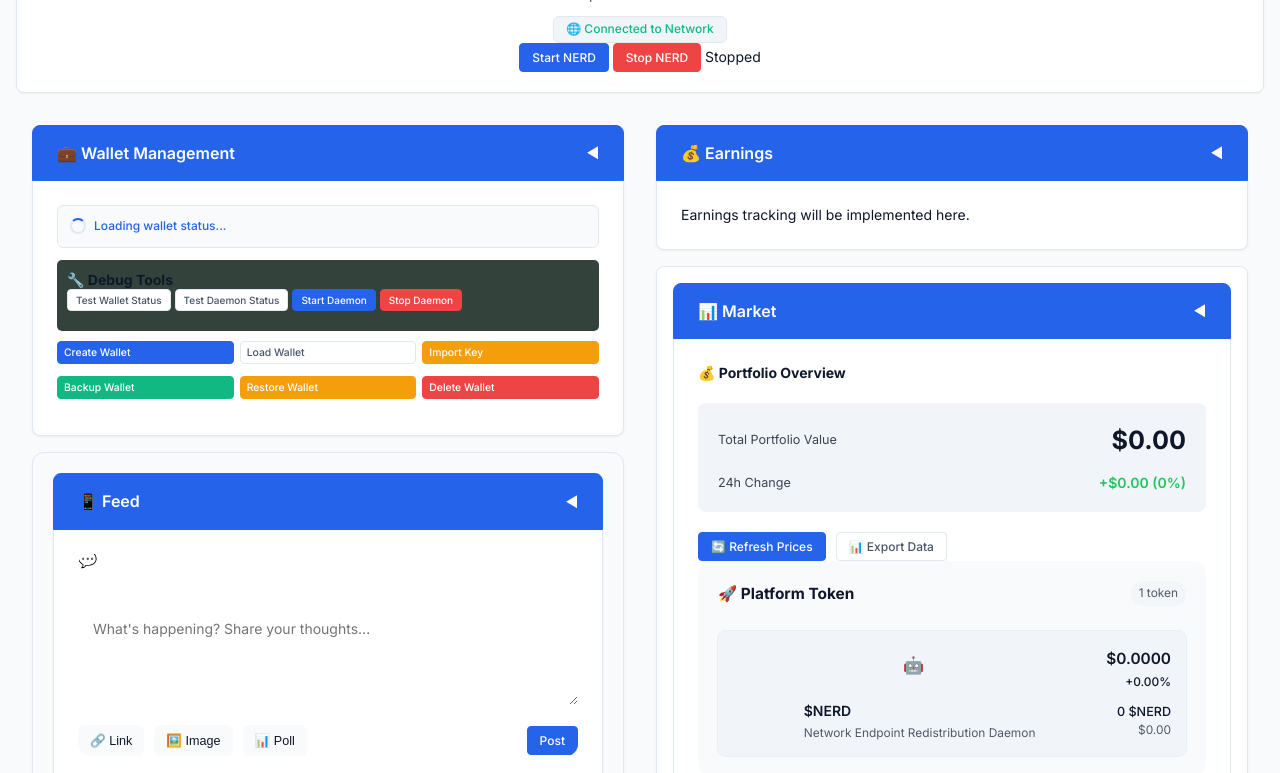
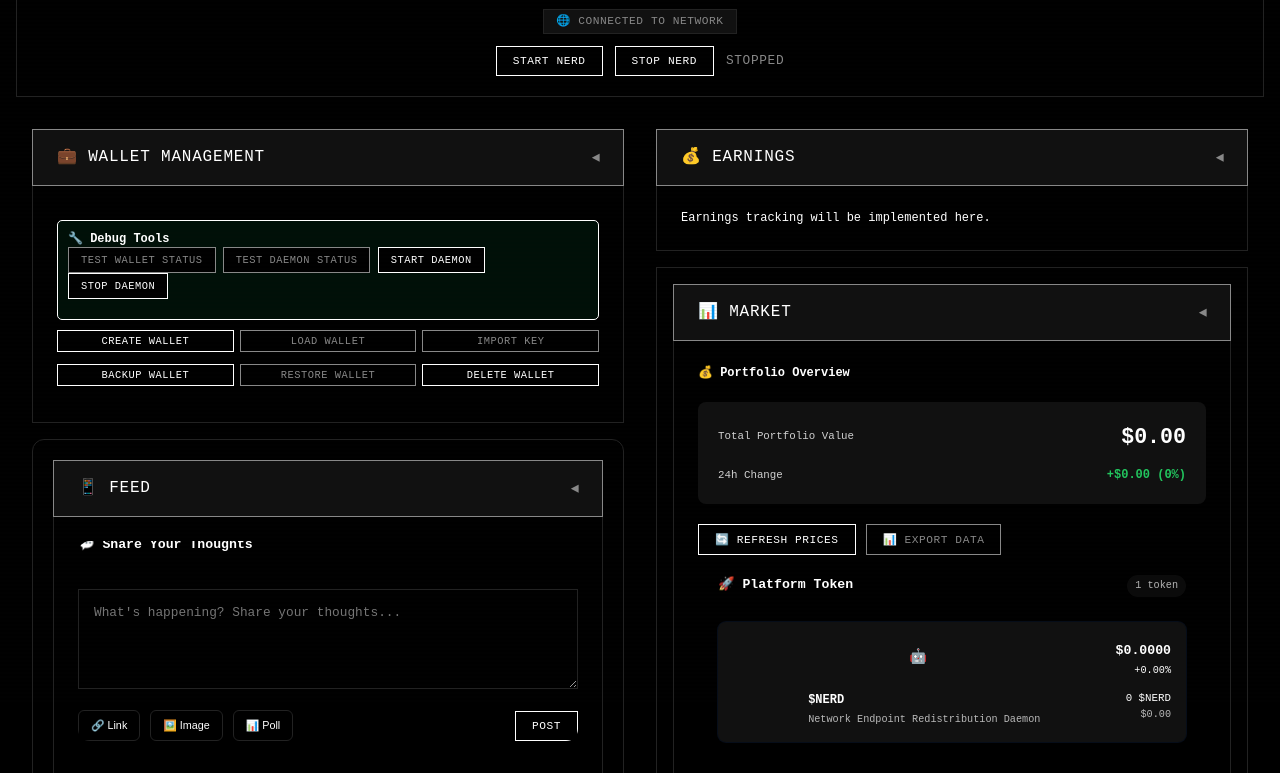
Before and after one commit to b0ase/nerd, an Electron app: page src/index.html in a window 1280 px wide. Shown: the part 96-869 px from the top of the page. Drawn offline with Linux system fonts and the light colour scheme.

Commit message:
Fix UI: Clean minimal dark theme with visible text and working collapsible sections
- Removed broken 'Loading wallet status...' element
- Applied v3xv0id-inspired minimal design with Courier Prime font
- Fixed text visibility issues in collapsible sections
- Updated color scheme to pure black (#000000) with white text
- Added subtle scan lines effect for cyber aesthetic
- Fixed all form inputs and buttons with proper contrast
- Made collapsible tabs functional with proper hover states
- Clean monospace typography throughout interface

```diff
--- a/src/index.html
+++ b/src/index.html
@@ -29,18 +29,15 @@
                         <span class="collapse-toggle">▼</span>
                     </div>
                     <div class="section-content" id="wallet-content">
-                        <div class="wallet-status" id="walletStatus">
-                            <div class="loading">Loading wallet status...</div>
-                        </div>
 
                         <!-- Debug Section -->
-                        <div class="debug-section" style="background: rgba(0, 20, 10, 0.8); padding: 10px; margin: 10px 0; border-radius: 5px; border: 1px solid var(--nerd-green);">
+                        <div class="debug-section" style="background: rgba(0, 20, 10, 0.8); padding: 10px; margin: 10px 0; border-radius: 5px; border: 1px solid var(--primary);">
                             <h4>🔧 Debug Tools</h4>
                             <button onclick="testWalletStatus()" class="btn small secondary">Test Wallet Status</button>
                             <button onclick="testDaemonStatus()" class="btn small secondary">Test Daemon Status</button>
                             <button onclick="testStartDaemon()" class="btn small primary">Start Daemon</button>
                             <button onclick="testStopDaemon()" class="btn small danger">Stop Daemon</button>
-                            <div id="debugOutput" style="margin-top: 10px; font-family: 'SF Mono', monospace; font-size: 12px; color: var(--nerd-green);"></div>
+                            <div id="debugOutput" style="margin-top: 10px; font-family: monospace; font-size: 12px; color: var(--primary);"></div>
                         </div>
 
                         <!-- Private Key Import Section (RESTORED) -->
--- a/src/styles-simple.css
+++ b/src/styles-simple.css
@@ -3,23 +3,23 @@
 @import url('https://fonts.googleapis.com/css2?family=Inter:wght@300;400;500;600;700&family=JetBrains+Mono:wght@400;500&display=swap');
 
 :root {
-    --primary: #2563eb;
-    --primary-light: #3b82f6;
-    --primary-dark: #1d4ed8;
-    --secondary: #64748b;
-    --success: #10b981;
-    --warning: #f59e0b;
-    --danger: #ef4444;
-    --info: #06b6d4;
-
-    --bg-primary: #ffffff;
-    --bg-secondary: #f8fafc;
-    --bg-tertiary: #f1f5f9;
-    --text-primary: #0f172a;
-    --text-secondary: #475569;
-    --text-muted: #94a3b8;
-    --border: #e2e8f0;
-    --border-light: #f1f5f9;
+    --primary: #ffffff;
+    --primary-light: #ffffff;
+    --primary-dark: #cccccc;
+    --secondary: #888888;
+    --success: #ffffff;
+    --warning: #cccccc;
+    --danger: #ffffff;
+    --info: #ffffff;
+
+    --bg-primary: #000000;
+    --bg-secondary: #000000;
+    --bg-tertiary: #111111;
+    --text-primary: #ffffff;
+    --text-secondary: #888888;
+    --text-muted: #555555;
+    --border: #222222;
+    --border-light: #111111;
 
     --shadow-sm: 0 1px 2px 0 rgb(0 0 0 / 0.05);
     --shadow: 0 1px 3px 0 rgb(0 0 0 / 0.1), 0 1px 2px -1px rgb(0 0 0 / 0.1);
@@ -34,12 +34,35 @@
 }
 
 body {
-    font-family: 'Inter', -apple-system, BlinkMacSystemFont, sans-serif;
+    font-family: 'Courier Prime', 'Courier New', monospace;
     background: var(--bg-secondary);
     color: var(--text-primary);
     line-height: 1.4;
     min-height: 100vh;
-    font-size: 14px;
+    font-size: 12px;
+    -webkit-font-smoothing: antialiased;
+    -moz-osx-font-smoothing: grayscale;
+    text-rendering: optimizeLegibility;
+    position: relative;
+}
+
+/* Subtle scan lines effect */
+body::before {
+    content: '';
+    position: fixed;
+    top: 0;
+    left: 0;
+    right: 0;
+    bottom: 0;
+    background: repeating-linear-gradient(
+        0deg,
+        transparent,
+        transparent 2px,
+        rgba(255, 255, 255, 0.005) 2px,
+        rgba(255, 255, 255, 0.005) 4px
+    );
+    pointer-events: none;
+    z-index: 1000;
 }
 
 .container {
@@ -55,26 +78,28 @@ body {
 header {
     background: var(--bg-primary);
     border: 1px solid var(--border);
-    border-radius: 8px;
+    border-radius: 0;
     padding: 20px;
     text-align: center;
-    box-shadow: var(--shadow-sm);
     margin-bottom: 16px;
 }
 
 header h1 {
-    font-size: 1.75rem;
+    font-size: 1.5rem;
     font-weight: 700;
     color: var(--primary);
     margin-bottom: 4px;
-    letter-spacing: -0.025em;
+    letter-spacing: 0.1em;
+    text-transform: uppercase;
+    font-family: 'Courier Prime', 'Courier New', monospace;
 }
 
 header p {
     color: var(--text-secondary);
-    font-size: 0.875rem;
+    font-size: 0.8rem;
     margin-bottom: 12px;
     font-weight: 400;
+    letter-spacing: 0.05em;
 }
 
 .security-badge {
@@ -82,32 +107,52 @@ header p {
     align-items: center;
     gap: 6px;
     background: var(--bg-tertiary);
-    color: var(--success);
+    color: var(--text-secondary);
     padding: 4px 12px;
-    border-radius: 6px;
-    font-size: 0.75rem;
-    font-weight: 500;
-    border: 1px solid var(--border);
+    border-radius: 0;
+    font-size: 0.7rem;
+    font-weight: 400;
+    border: 1px solid var(--border);
+    letter-spacing: 0.05em;
+    text-transform: uppercase;
+}
+
+.daemon-controls {
+    display: flex;
+    align-items: center;
+    justify-content: center;
+    gap: 12px;
+    margin-top: 12px;
+}
+
+.daemon-status {
+    color: var(--text-secondary);
+    font-size: 0.8rem;
+    font-weight: 400;
+    letter-spacing: 0.05em;
+    text-transform: uppercase;
 }
 
 /* Cards/Sections */
 section {
     background: var(--bg-primary);
     border: 1px solid var(--border);
-    border-radius: 8px;
+    border-radius: 0;
     padding: 16px;
-    box-shadow: var(--shadow-sm);
     height: fit-content;
 }
 
 section h2 {
-    font-size: 1.125rem;
-    font-weight: 600;
+    font-size: 1rem;
+    font-weight: 400;
     color: var(--text-primary);
     margin-bottom: 12px;
     display: flex;
     align-items: center;
     gap: 8px;
+    letter-spacing: 0.05em;
+    text-transform: uppercase;
+    font-family: 'Courier Prime', 'Courier New', monospace;
 }
 
 /* Compact Status Display */
@@ -252,13 +297,11 @@ section h2 {
     padding: 8px;
     background: var(--bg-primary);
     border: 1px solid var(--border);
-    border-radius: 4px;
-    color: var(--text-primary);
-    font-family: 'JetBrains Mono', monospace;
-    font-size: 0.75rem;
-    resize: vertical;
-    min-height: 60px;
-    transition: border-color 0.2s ease, box-shadow 0.2s ease;
+    border-radius: 0;
+    color: var(--text-primary);
+    font-family: 'Courier Prime', 'Courier New', monospace;
+    font-size: 0.8rem;
+    transition: border-color 0.2s ease;
 }
 
 .private-key-input::placeholder {
@@ -267,89 +310,99 @@ section h2 {
 
 .private-key-input:focus {
     outline: none;
-    border-color: var(--primary);
-    box-shadow: 0 0 0 2px rgb(37 99 235 / 0.1);
-}
-
-/* Compact Buttons */
+    border-color: var(--text-secondary);
+}
+
+/* Buttons */
 .btn {
     display: inline-flex;
     align-items: center;
-    gap: 6px;
-    padding: 6px 12px;
-    border: 1px solid;
-    border-radius: 4px;
-    font-family: 'Inter', sans-serif;
-    font-size: 0.75rem;
-    font-weight: 500;
+    justify-content: center;
+    padding: 8px 16px;
+    border: 1px solid var(--border);
+    border-radius: 0;
+    background: var(--bg-primary);
+    color: var(--text-primary);
+    font-family: 'Courier Prime', 'Courier New', monospace;
+    font-size: 0.7rem;
+    font-weight: 400;
+    letter-spacing: 0.05em;
+    text-transform: uppercase;
+    text-decoration: none;
     cursor: pointer;
     transition: all 0.2s ease;
-    text-decoration: none;
-    background: var(--bg-primary);
+    user-select: none;
+}
+
+.btn:hover:not(:disabled) {
+    background: var(--text-primary);
+    color: var(--bg-primary);
+    border-color: var(--text-primary);
 }
 
 .btn:disabled {
-    opacity: 0.5;
+    opacity: 0.3;
     cursor: not-allowed;
 }
 
 .btn.primary {
-    background: var(--primary);
-    border-color: var(--primary);
-    color: white;
+    background: var(--bg-primary);
+    color: var(--text-primary);
+    border-color: var(--text-primary);
 }
 
 .btn.primary:hover:not(:disabled) {
-    background: var(--primary-dark);
-    border-color: var(--primary-dark);
+    background: var(--text-primary);
+    color: var(--bg-primary);
 }
 
 .btn.secondary {
-    border-color: var(--border);
+    background: var(--bg-primary);
+    border-color: var(--text-secondary);
     color: var(--text-secondary);
 }
 
 .btn.secondary:hover:not(:disabled) {
-    background: var(--bg-secondary);
-    border-color: var(--secondary);
+    background: var(--text-secondary);
+    color: var(--bg-primary);
 }
 
 .btn.success {
-    background: var(--success);
-    border-color: var(--success);
-    color: white;
+    background: var(--bg-primary);
+    border-color: var(--text-primary);
+    color: var(--text-primary);
 }
 
 .btn.success:hover:not(:disabled) {
-    background: #059669;
-    border-color: #059669;
+    background: var(--text-primary);
+    color: var(--bg-primary);
 }
 
 .btn.warning {
-    background: var(--warning);
-    border-color: var(--warning);
-    color: white;
+    background: var(--bg-primary);
+    border-color: var(--text-secondary);
+    color: var(--text-secondary);
 }
 
 .btn.warning:hover:not(:disabled) {
-    background: #d97706;
-    border-color: #d97706;
+    background: var(--text-secondary);
+    color: var(--bg-primary);
 }
 
 .btn.danger {
-    background: var(--danger);
-    border-color: var(--danger);
-    color: white;
+    background: var(--bg-primary);
+    border-color: var(--text-primary);
+    color: var(--text-primary);
 }
 
 .btn.danger:hover:not(:disabled) {
-    background: #dc2626;
-    border-color: #dc2626;
+    background: var(--text-primary);
+    color: var(--bg-primary);
 }
 
 .btn.small {
-    padding: 4px 8px;
-    font-size: 0.625rem;
+    padding: 6px 12px;
+    font-size: 0.65rem;
 }
 
 /* Compact Button Groups */
@@ -753,26 +806,26 @@ footer p {
     cursor: pointer;
     transition: all 0.3s ease;
     border: 1px solid var(--border);
-    border-radius: 8px;
+    border-radius: 0;
     margin-bottom: 0;
-    box-shadow: var(--shadow-sm);
 }
 
 .section-header:hover {
-    background: var(--bg-secondary);
-    border-color: var(--primary);
-    transform: translateY(-1px);
-    box-shadow: var(--shadow);
+    background: var(--bg-tertiary);
+    border-color: var(--text-secondary);
 }
 
 .section-header h2 {
     margin: 0;
     font-size: 1rem;
-    font-weight: 600;
+    font-weight: 400;
     color: var(--text-primary);
     display: flex;
     align-items: center;
     gap: 8px;
+    letter-spacing: 0.05em;
+    text-transform: uppercase;
+    font-family: 'Courier Prime', 'Courier New', monospace;
 }
 
 .collapse-toggle {
@@ -780,34 +833,33 @@ footer p {
     transition: transform 0.3s ease;
     user-select: none;
     color: var(--text-secondary);
-    font-weight: 600;
+    font-weight: 400;
 }
 
 .section-header.expanded {
-    border-radius: 8px 8px 0 0;
+    border-radius: 0;
     margin-bottom: 0;
-    background: var(--primary);
-    color: white;
-    border-color: var(--primary);
+    background: var(--bg-tertiary);
+    color: var(--text-primary);
+    border-color: var(--text-secondary);
 }
 
 .section-header.expanded h2 {
-    color: white;
+    color: var(--text-primary);
 }
 
 .section-header.expanded .collapse-toggle {
     transform: rotate(90deg);
-    color: white;
+    color: var(--text-secondary);
 }
 
 .section-content {
     background: var(--bg-primary);
     border: 1px solid var(--border);
     border-top: none;
-    border-radius: 0 0 8px 8px;
+    border-radius: 0;
     overflow: hidden;
     transition: max-height 0.3s ease, padding 0.3s ease;
-    box-shadow: var(--shadow-sm);
     margin-bottom: 1rem;
 }
 
@@ -815,7 +867,6 @@ footer p {
     max-height: 0;
     padding: 0 1.5rem;
     border: none;
-    box-shadow: none;
     margin-bottom: 0;
 }
 
@@ -1938,12 +1989,12 @@ footer p {
     width: 100%;
     min-height: 100px;
     padding: 15px;
-    border: 1px solid var(--border-color);
-    border-radius: 8px;
-    background: var(--input-bg);
-    color: var(--text-color);
-    font-family: inherit;
-    font-size: 14px;
+    border: 1px solid var(--border);
+    border-radius: 0;
+    background: var(--bg-primary);
+    color: var(--text-primary);
+    font-family: 'Courier Prime', 'Courier New', monospace;
+    font-size: 0.8rem;
     resize: vertical;
     margin-bottom: 15px;
 }
@@ -1962,7 +2013,7 @@ footer p {
 .composer-option {
     padding: 8px 12px;
     background: var(--bg-secondary);
-    border: 1px solid var(--border-color);
+    border: 1px solid var(--border);
     border-radius: 6px;
     cursor: pointer;
     font-size: 0.9em;
--- a/src/styles.css
+++ b/src/styles.css
@@ -889,6 +889,43 @@ main {
 }
 
 /* Responsive Design */
+.debug-section {
+    margin: 30px 0;
+    padding: 25px;
+    background: rgba(0, 20, 10, 0.8);
+    border: 2px solid var(--nerd-green);
+    border-radius: 15px;
+    box-shadow: 0 0 20px rgba(0, 255, 136, 0.2);
+}
+
+.debug-section h4 {
+    color: var(--nerd-green);
+    font-size: 1.2rem;
+    margin-bottom: 20px;
+    text-transform: uppercase;
+    letter-spacing: 0.1em;
+}
+
+.debug-controls {
+    display: flex;
+    gap: 15px;
+    flex-wrap: wrap;
+    margin-bottom: 20px;
+}
+
+.debug-output {
+    margin-top: 15px;
+    padding: 15px;
+    background: rgba(0, 0, 0, 0.8);
+    border: 1px solid rgba(0, 255, 136, 0.3);
+    border-radius: 8px;
+    font-family: 'SF Mono', 'Monaco', monospace;
+    font-size: 0.9rem;
+    color: var(--nerd-green);
+    min-height: 50px;
+    line-height: 1.4;
+}
+
 @media (max-width: 768px) {
     .container { padding: 15px; }
 
```
